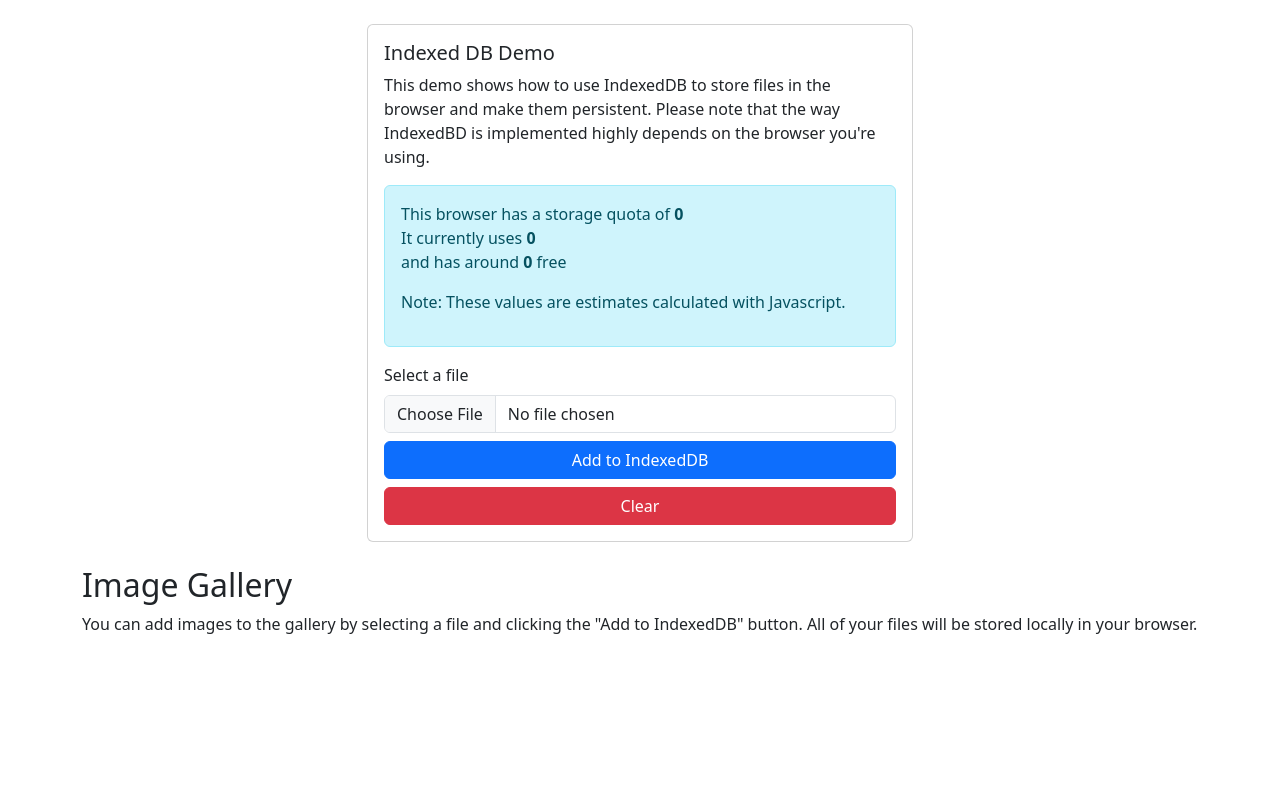
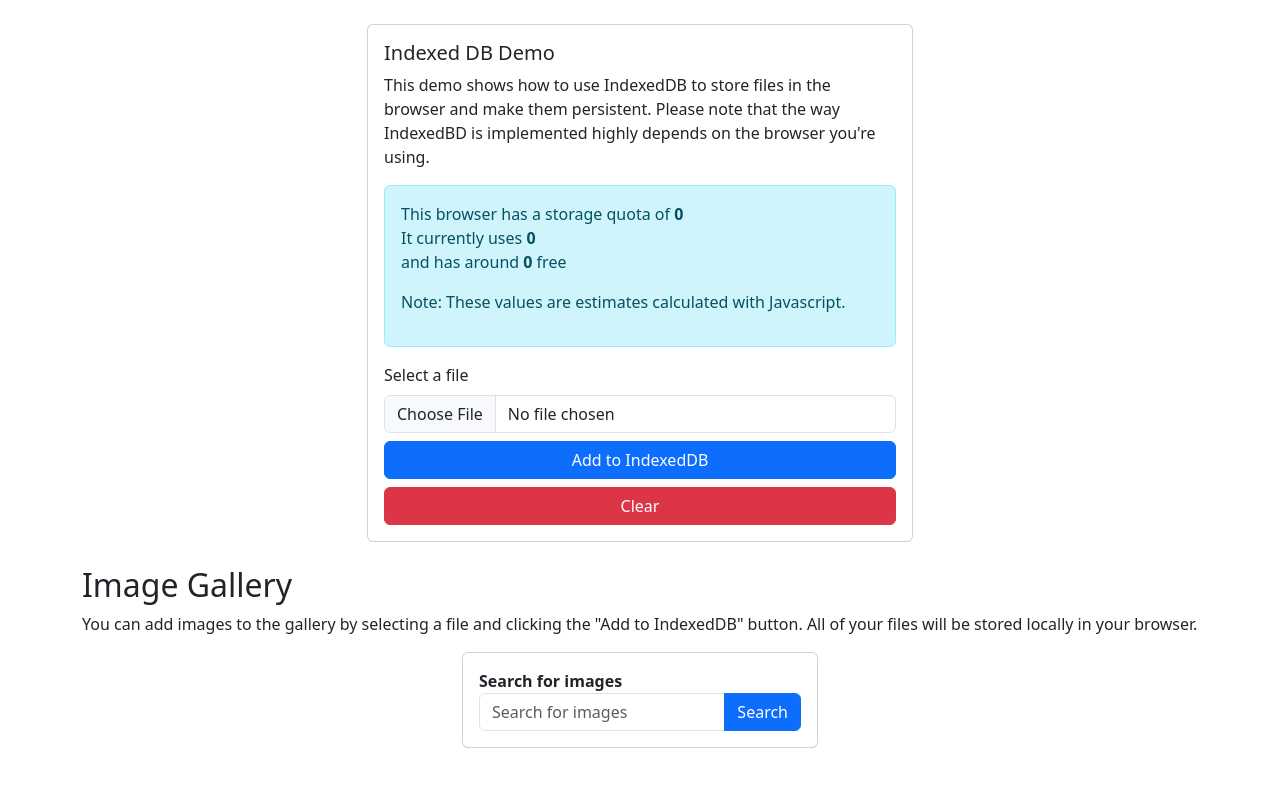
Before and after one commit to tq-bit/indexedb-file-storage, a plain HTML site: page index.html in a window 1280 px wide. Drawn offline with nearby package versions, Linux system fonts and the light colour scheme.

Commit message:
feat: add search field

```diff
--- a/index.html
+++ b/index.html
@@ -16,13 +16,14 @@
       <div class="card">
         <div class="card-body">
           <h2 class="h5 card-title">Indexed DB Demo</h2>
-          <p>This demo shows how to use IndexedDB to store files in the browser and make them persistent. Please note that the way IndexedBD is implemented highly depends on the browser you're using.</p>
+          <p>This demo shows how to use IndexedDB to store files in the browser and make them persistent. Please note that the way IndexedBD is implemented highly depends on the browser you're using.
+          </p>
           <blockquote class="alert alert-info">
             <p>This browser has a storage quota of <b id="storage-total">0</b> <br>It currently uses <b id="storage-used">0</b> <br> and has around <b id="storage-free">0</b> free </p>
             <p>Note: These values are estimates calculated with Javascript.</p>
           </blockquote>
 
-          <form id="form">
+          <form id="file-form">
             <label for="file" class="form-label">Select a file</label>
             <input type="file" id="file" class="form-control mb-2">
             <div class="d-grid gap-2">
@@ -36,8 +37,28 @@
     <div class="col"></div>
   </div>
   <div class="row">
-    <h2>Image Gallery</h2>
-    <p>You can add images to the gallery by selecting a file and clicking the "Add to IndexedDB" button. All of your files will be stored locally in your browser.</p>
+    <div class="col-12">
+      <h2>Image Gallery</h2>
+      <p>You can add images to the gallery by selecting a file and clicking the "Add to IndexedDB" button. All of your files will be stored locally in your browser.</p>
+    </div>
+  </div>
+
+  <div class="row mb-4">
+    <div class="col"></div>
+    <div class="col-12 col-md-4">
+      <div class="card">
+        <div class="card-body">
+          <form id="search-form">
+            <label for="search"><b>Search for images</b></label>
+            <div class="input-group">
+              <input class="form-control" id="search" placeholder="Search for images" />
+              <input type="submit" value="Search" class="btn btn-primary" />
+            </div>
+          </form>
+        </div>
+      </div>
+    </div>
+    <div class="col"></div>
   </div>
   <div class="row" id="images"></div>
   <script src="https://cdn.jsdelivr.net/npm/bootstrap@5.3.2/dist/js/bootstrap.bundle.min.js" integrity="sha384-C6RzsynM9kWDrMNeT87bh95OGNyZPhcTNXj1NW7RuBCsyN/o0jlpcV8Qyq46cDfL"
--- a/index.js
+++ b/index.js
@@ -214,7 +214,7 @@ const clearEntriesFromIndexedDb = () => {
 };
 
 // Init event listeners
-document.querySelector('form')?.addEventListener('submit', handleSubmit);
+document.querySelector('#file-form')?.addEventListener('submit', handleSubmit);
 document.querySelector('#clear-button')?.addEventListener('click', clearEntriesFromIndexedDb);
 
 window.addEventListener('load', async () => {
```
